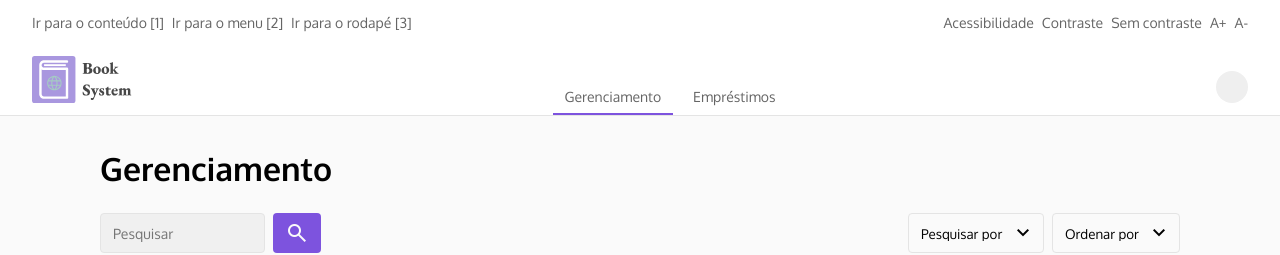
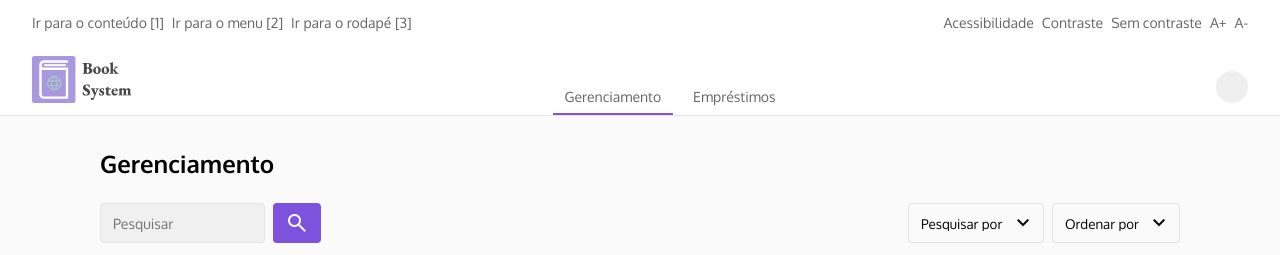
Before and after one commit to JV-projects/BookSystem, a React (Vite) app in the folder BookSystemFront/: page /gerenciamento in a window 1280 px wide. Shown: the top 255 px of the page. Built offline with nearby package versions, Linux system fonts and the light colour scheme.

Commit message:
Home (Gerenciamento) | Ajuste no tamanho do título principal

```diff
--- a/BookSystemFront/src/pages/Home/index.jsx
+++ b/BookSystemFront/src/pages/Home/index.jsx
@@ -58,7 +58,7 @@ export default function Home() {
     return(
         <EstruturaPagina>
             <div className={styles.container}>
-                <h1>Gerenciamento</h1>
+                <h1 className={styles.tituloPrimario}>Gerenciamento</h1>
                 <div className={styles.areaConteudo}>
                     <div className={styles.containerBotoes}>
                         <div className={styles.areaBotoes}>
--- a/BookSystemFront/src/pages/Home/styles.module.css
+++ b/BookSystemFront/src/pages/Home/styles.module.css
@@ -2,6 +2,10 @@
     gap: 1.5rem;
     max-width: 67.5rem;
     width: 100%;
+}
+
+.tituloPrimario {
+    font-size: 1.5rem;
 }
 
 .areaConteudo {
```
